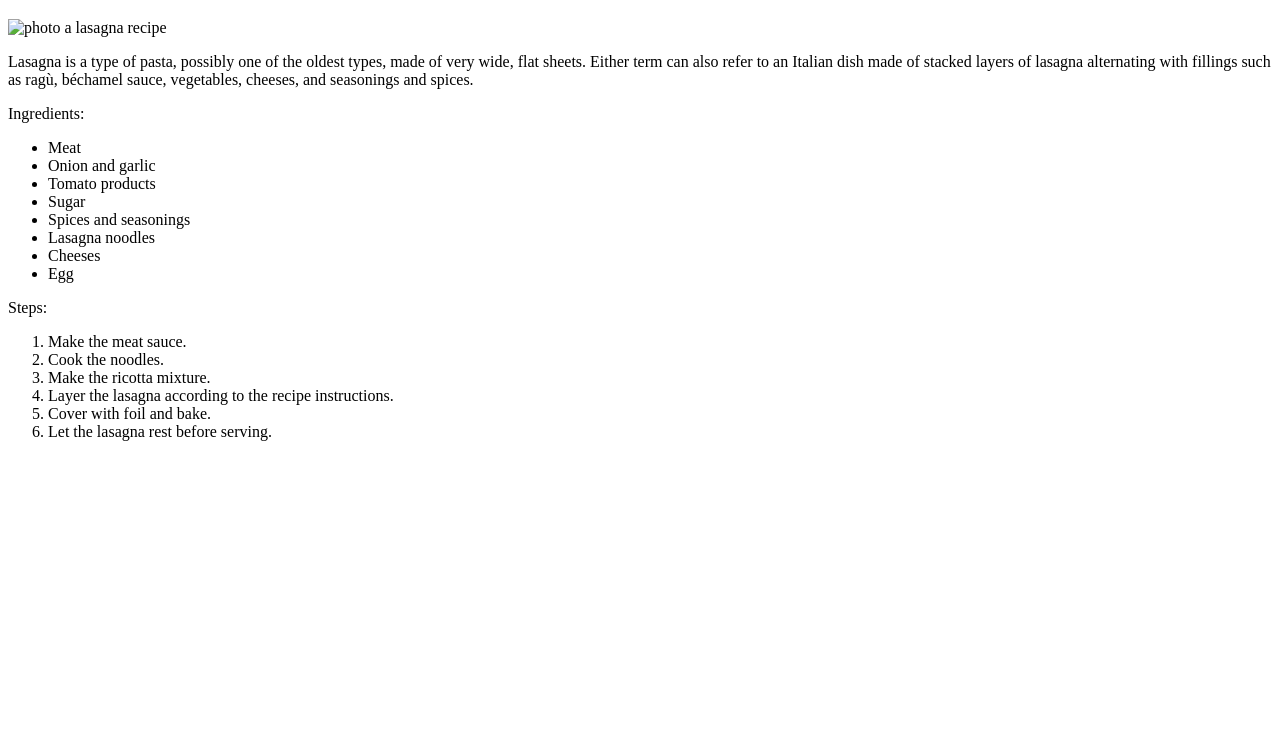
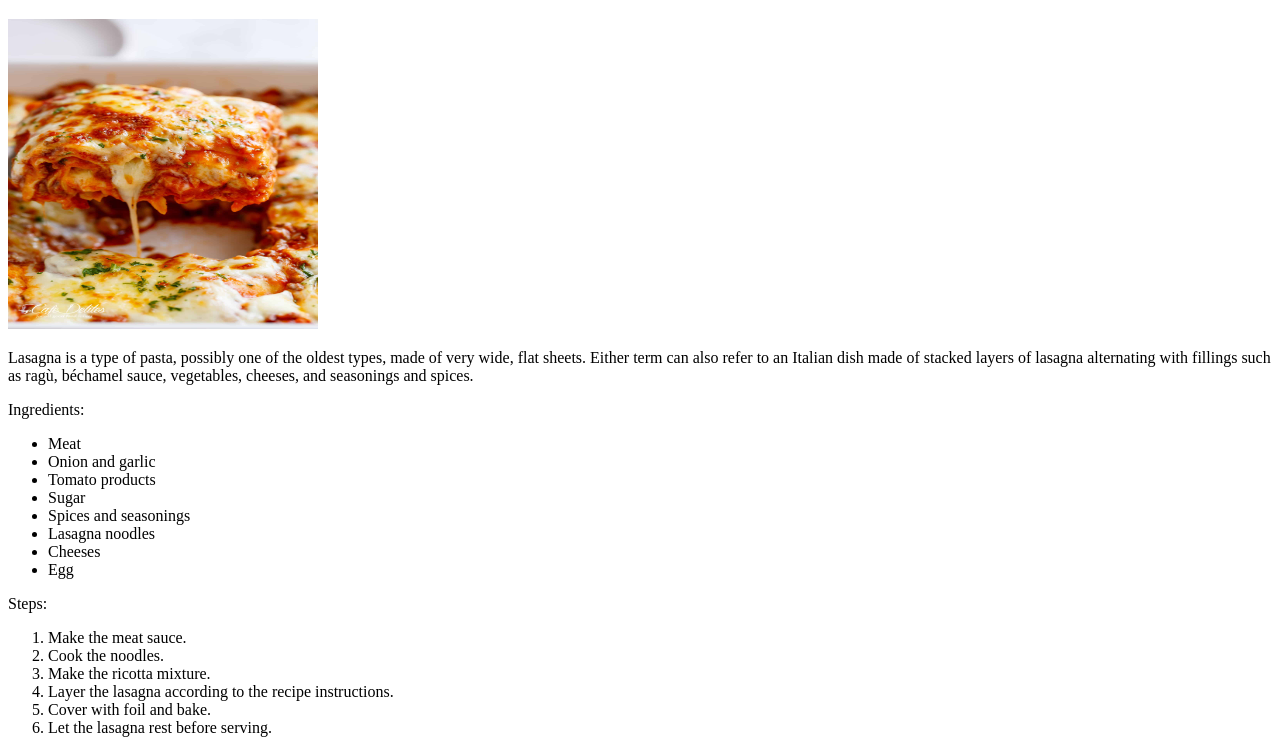
Before and after one commit to karanjotbadesha/odin-recipes, a plain HTML site: page recipes/lasagna.html in a window 1280 px wide. Shown: the part 61-814 px from the top of the page. Drawn offline with Linux system fonts and the light colour scheme.

Commit message:
Update lasagna.html
Update the image source file location second time.

```diff
--- a/recipes/lasagna.html
+++ b/recipes/lasagna.html
@@ -7,7 +7,7 @@
 </head>
 <body>
     <h1>Lasagna</h1>
-    <p> <img src="../../../Downloads/Images/lasagna-img.jpg" alt="photo a lasagna recipe" height="310" width="310"> </p>
+    <p> <img src="../Images/lasagna-img.jpg" alt="photo a lasagna recipe" height="310" width="310"> </p>
 
     <p>Lasagna is a type of pasta, possibly one of the oldest types, made of very wide, flat sheets. Either term can also refer to an Italian dish made of stacked layers of lasagna alternating with fillings such as ragù, béchamel sauce, vegetables, cheeses, and seasonings and spices. </p>
     <p> Ingredients:
```
